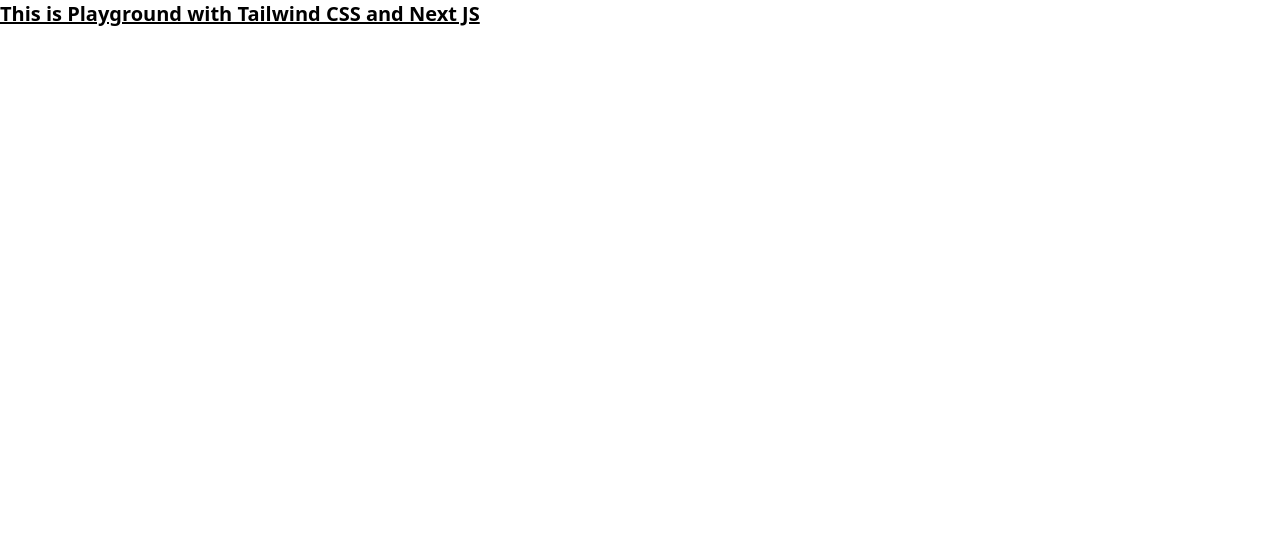
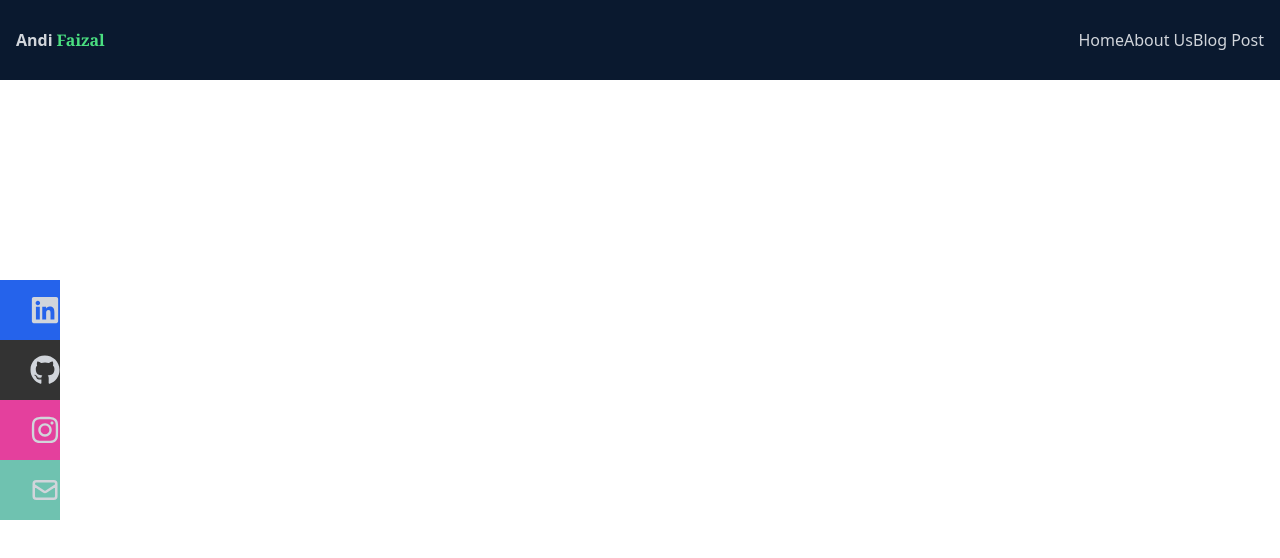
Before and after one commit to andi-faizal94/Andi-Portofolio-and-Blog, a Next.js app: page / in a window 1280 px wide. Shown: the top 558 px of the page. Built offline with nearby package versions, Linux system fonts and the light colour scheme.

Commit message:
add navbar in components

```diff
--- /dev/null
+++ b/components/Navbar.js
@@ -0,0 +1,140 @@
+import { useState } from 'react';
+import {
+  FaBars,
+  FaTimes,
+  FaGithub,
+  FaLinkedin,
+  FaInstagram,
+} from 'react-icons/fa';
+import { HiOutlineMail } from 'react-icons/hi';
+import Link from 'next/link';
+
+const Navbar = () => {
+  const [nav, setNav] = useState(false);
+  const handleClick = () => setNav(!nav);
+
+  return (
+    <nav className="fixed w-full h-[80px] flex justify-between items-center px-4 bg-[#0a192f] text-gray-300">
+      <div>
+        <h1 className="hover:text-gray-100 font-bold hover:scale-x-110">
+          Andi
+          <span className="ml-1 text-green-400 font-bold font-serif ">
+            Faizal
+          </span>
+        </h1>
+      </div>
+      <ul className="hidden md:flex">
+        <li>
+          <Link href="/">
+            <a>Home</a>
+          </Link>
+        </li>
+        <li>
+          <Link href="/about">
+            <a>About Us</a>
+          </Link>
+        </li>
+        <li>
+          <Link href="/blog/hello-world">
+            <a>Blog Post</a>
+          </Link>
+        </li>
+      </ul>
+      <div onClick={handleClick} className="md:hidden z-10">
+        {!nav ? (
+          <FaBars className="transition duration-500 ease-out" />
+        ) : (
+          <FaTimes className="transition duration-500 ease-out" />
+        )}
+      </div>
+
+      <ul
+        className={
+          !nav
+            ? 'hidden'
+            : 'absolute top-0 left-0 w-full h-screen bg-[#0a192f] flex flex-col justify-center items-center'
+        }
+      >
+        <Link
+          className="NavLink py-6 text-4xl scroll-smooth hover:text-gray-100 duration-75"
+          onClick={handleClick}
+          href="/"
+          duration={100}
+        >
+          <a>Home</a>
+        </Link>
+        <Link
+          className="NavLink py-6 text-4xl scroll-smooth hover:text-gray-100 duration-100"
+          onClick={handleClick}
+          href="/about"
+          duration={100}
+        >
+          <a>About</a>
+        </Link>
+        <Link
+          className="NavLink py-6 text-4xl scroll-smooth hover:text-gray-100 duration-200"
+          onClick={handleClick}
+          href="/portofolio"
+          duration={100}
+        >
+          <a>Portofolio</a>
+        </Link>
+        <Link
+          className="NavLink py-6 text-4xl scroll-smooth hover:text-gray-100 duration-300"
+          onClick={handleClick}
+          href="/blog"
+          duration={100}
+        >
+          <a>Blog</a>
+        </Link>
+        <Link
+          className="NavLink py-6 text-4xl scroll-smooth hover:text-gray-100 duration-500"
+          onClick={handleClick}
+          href="/contact"
+          duration={100}
+        >
+          <a>Contact</a>
+        </Link>
+      </ul>
+
+      <div className="hidden lg:flex fixed flex-col top-[35%] left-0">
+        <ul>
+          <li className="w-[160px] h-[60px] flex justify-between items-center ml-[-100px] hover:ml-[-10px] duration-300 bg-blue-600">
+            <a
+              className="flex justify-between items-center w-full text-gray-300"
+              href="https://www.linkedin.com/in/andifaizal94/"
+            >
+              Linkedin <FaLinkedin size={30} />
+            </a>
+          </li>
+          <li className="w-[160px] h-[60px] flex justify-between items-center ml-[-100px] hover:ml-[-10px] duration-300 bg-[#333333]">
+            <a
+              className="flex justify-between items-center w-full text-gray-300"
+              href="https://github.com/andi-faizal94"
+            >
+              Github <FaGithub size={30} />
+            </a>
+          </li>
+          <li className="w-[160px] h-[60px] flex justify-between items-center ml-[-100px] hover:ml-[-10px] duration-300 bg-[#e4409d]">
+            <a
+              className="flex justify-between items-center w-full text-gray-300"
+              href="https://www.instagram.com/ical_andifaizal/"
+            >
+              Instagram <FaInstagram size={30} />
+            </a>
+          </li>
+          <li className="w-[160px] h-[60px] flex justify-between items-center ml-[-100px] hover:ml-[-10px] duration-300 bg-[#6fc2b0]">
+            <a
+              className="flex justify-between items-center w-full text-gray-300"
+              href="https://andifz9475@gmail.com"
+            >
+              Email <HiOutlineMail size={30} />
+            </a>
+          </li>
+        </ul>
+      </div>
+    </nav>
+  );
+};
+
+export default Navbar;
--- a/package.json
+++ b/package.json
@@ -11,7 +11,8 @@
   "dependencies": {
     "next": "12.1.6",
     "react": "18.1.0",
-    "react-dom": "18.1.0"
+    "react-dom": "18.1.0",
+    "react-icons": "^4.3.1"
   },
   "devDependencies": {
     "autoprefixer": "^10.4.7",
--- a/pages/index.js
+++ b/pages/index.js
@@ -1,8 +1,7 @@
+import Navbar from "../components/Navbar"
 
 export default function Home() {
   return (
-    <h1 className="text-xl font-bold underline">
-      This is Playground with Tailwind CSS and Next JS
-    </h1>
+   <Navbar/>
   )
 }
```
Also changed, not shown: 2 other files (tests, documents, lock files or other folders).
